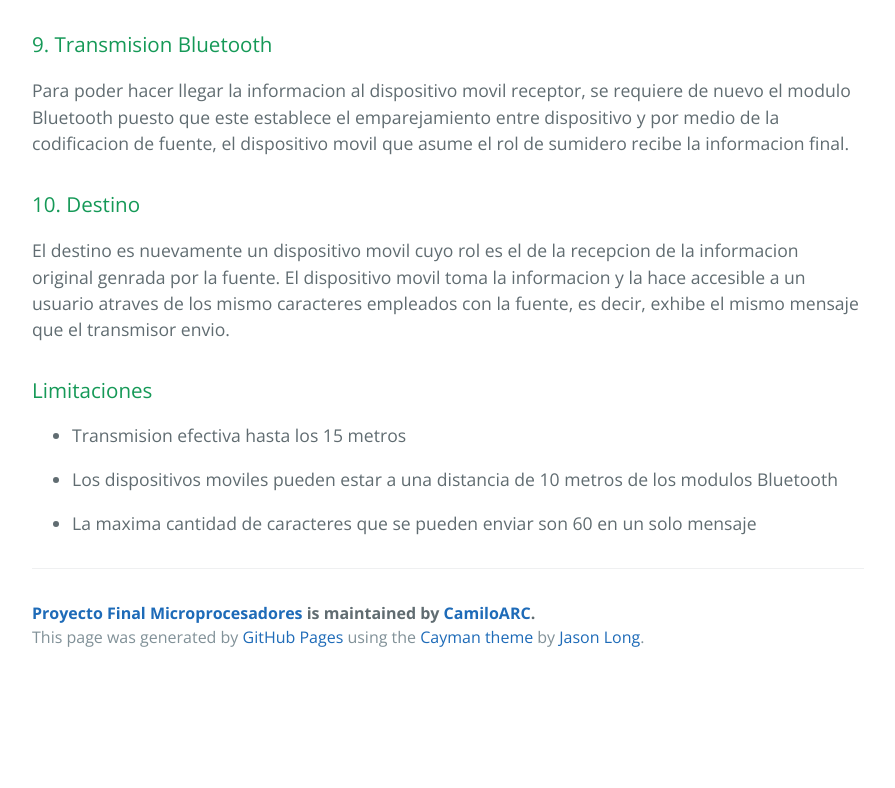
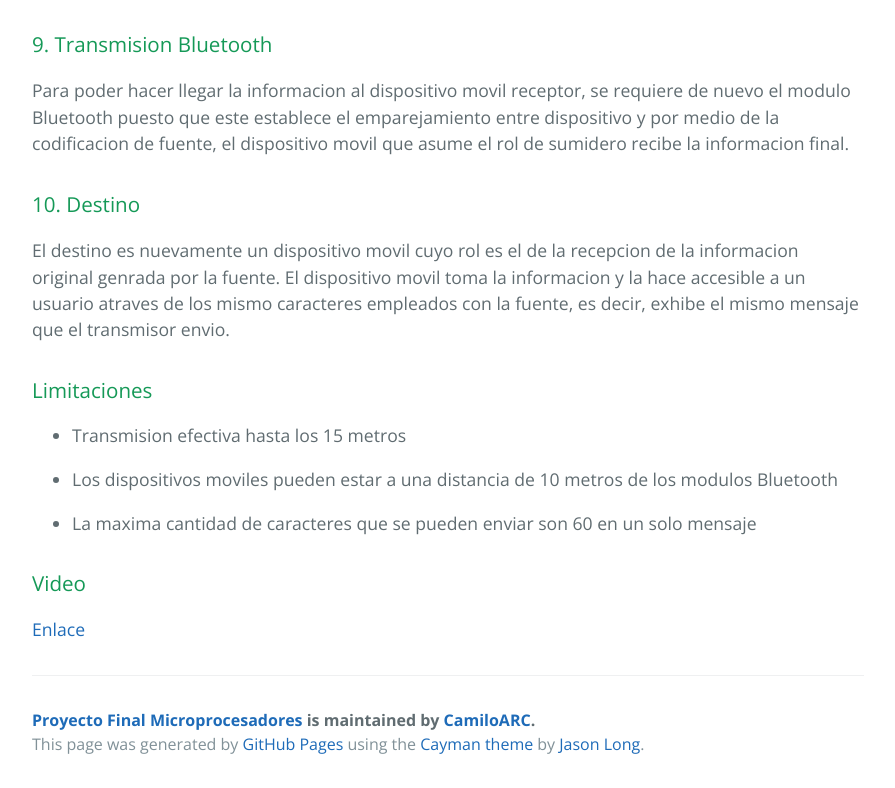
Before and after one commit to CamiloARC/Proyecto_Final_Microprocesadores, a plain HTML site: page index.html in a window 1280 px wide. Shown: the part 4859-5647 px from the top of the page, without its empty margins (192-1087 px from the left). Before the commit the page ends 5540 px from the top, so only its background shows below. Drawn offline with nearby package versions, Linux system fonts and the light colour scheme.

```diff
--- a/index.html
+++ b/index.html
@@ -115,6 +115,11 @@ una señal de tipo digital. Para este caso el papel de fuente lo toma el disposi
 <li><p>La maxima cantidad de caracteres que se pueden enviar son 60 en un solo mensaje</p></li>
 </ul>
 
+<h3>
+<a id="video" class="anchor" href="#video" aria-hidden="true"><span class="octicon octicon-link"></span></a>Video</h3>
+
+<p><a href="https://www.youtube.com/watch?v=_piG0UGzDgE&amp;feature=youtu.be">Enlace</a></p>
+
       <footer class="site-footer">
         <span class="site-footer-owner"><a href="https://github.com/CamiloARC/Proyecto_Final_Microprocesadores">Proyecto Final Microprocesadores</a> is maintained by <a href="https://github.com/CamiloARC">CamiloARC</a>.</span>
 
```
Also changed, not shown: params.json (+1 -1 lines).
